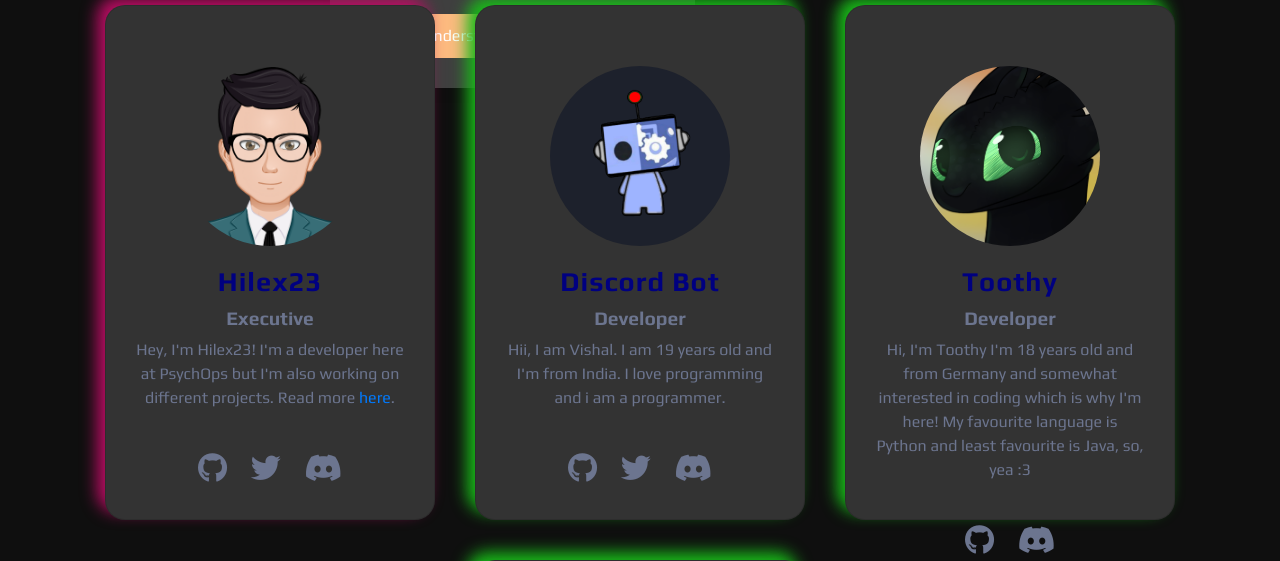
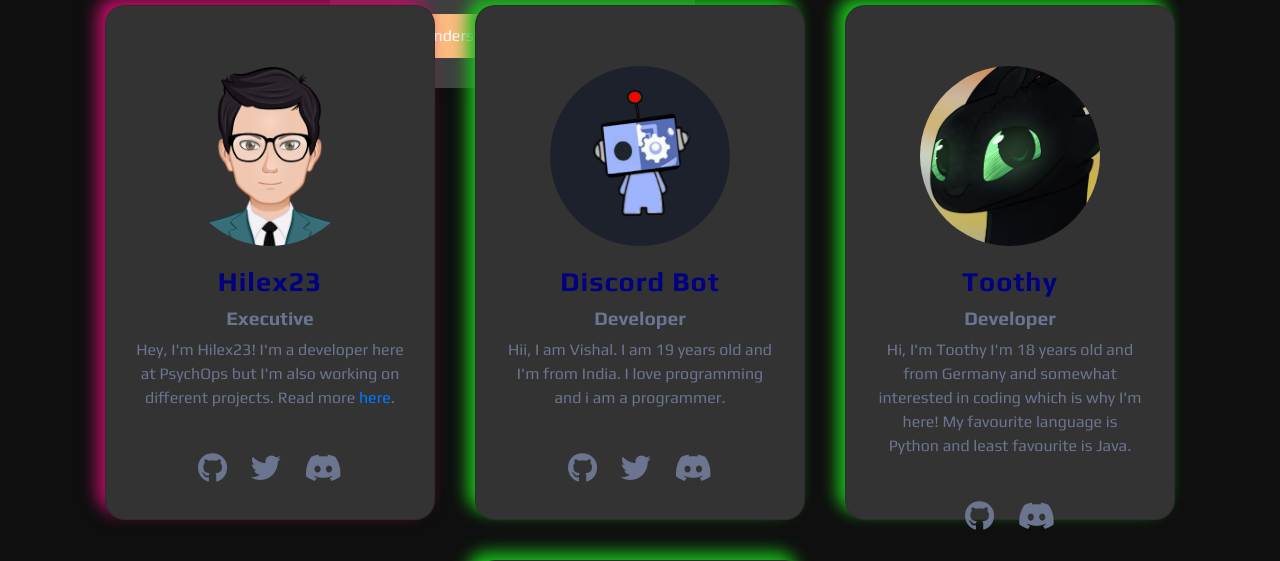
Before and after one commit to PsychOps/PsychOps, a PHP site: page /team.php in a window 1280 px wide. Shown: the part 682-1243 px from the top of the page. Run offline with PHP 8.4, Linux system fonts and the light colour scheme; some libraries are stand-ins or nearby versions.

Commit message:
Readded this by mistake

```diff
--- a/team.php
+++ b/team.php
@@ -111,7 +111,7 @@
                 <div class="contentBx">
                     <h4>Toothy</h4>
                     <h5>Developer</h5>
-                    <p>Hi, I'm Toothy I'm 18 years old and from Germany and somewhat interested in coding which is why I'm here! My favourite language is Python and least favourite is Java, so, yea :3</p>
+                    <p>Hi, I'm Toothy I'm 18 years old and from Germany and somewhat interested in coding which is why I'm here! My favourite language is Python and least favourite is Java.</p>
                 </div>
                 <div class="sci">
                     <a href="https://github.com/ToothyDev" target="_blank"><i class="fab fa-github" aria-hidden="true"></i></a>
```
